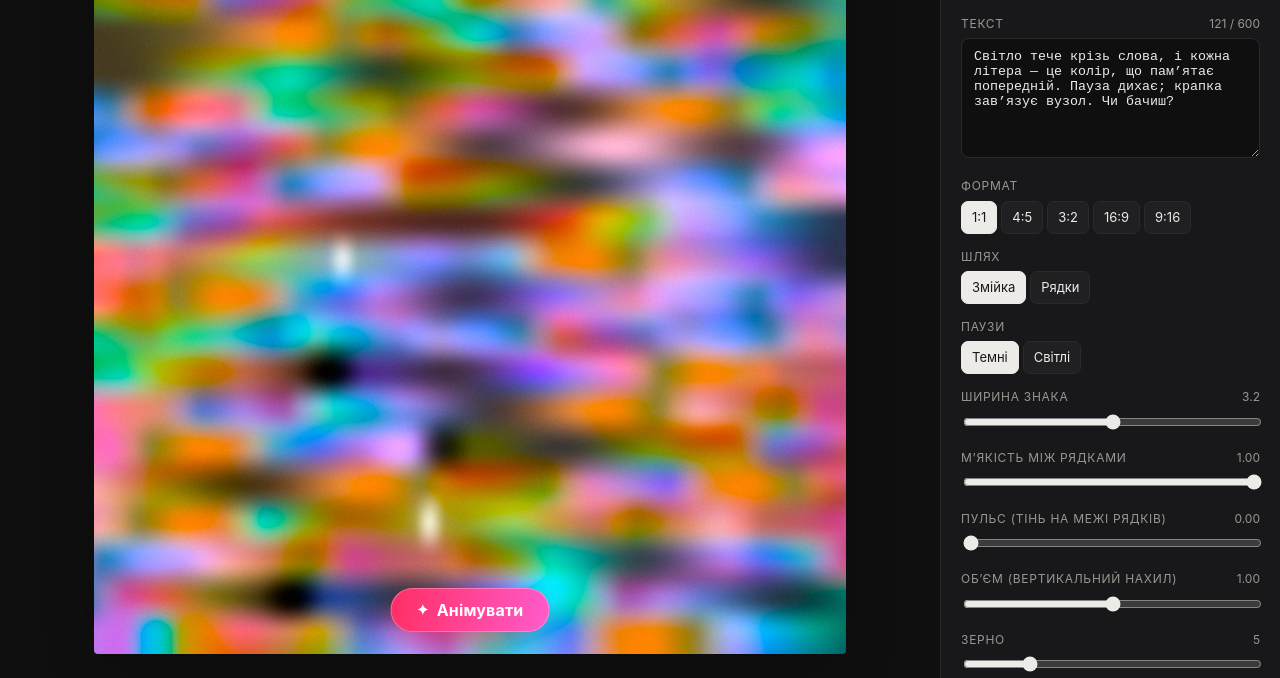
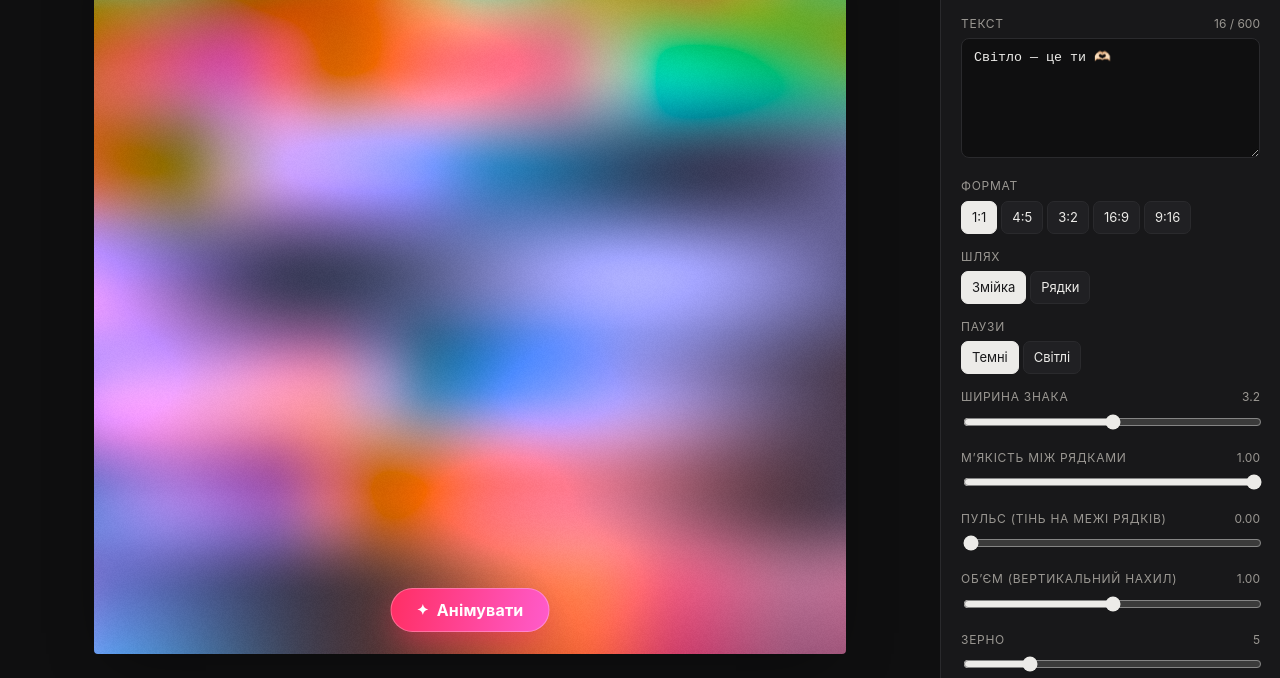
Before and after one commit to kbdstorage002/graditxt, a plain HTML site: page docs/index.html in a window 1280 px wide. Shown: the part 122-800 px from the top of the page. Drawn offline with Linux system fonts and the light colour scheme.

Commit message:
Short default text; treat emoji with modifiers as one sign
Default text is now "Світло — це ти 🫶🏻". Text is split into graphemes
(Intl.Segmenter), so 🫶🏻 is a single sign with its own gradient instead
of a heart plus a separate skin-tone cell.

Co-Authored-By: Claude Opus 5.5 <noreply@anthropic.com>

```diff
--- a/docs/index.html
+++ b/docs/index.html
@@ -106,7 +106,7 @@
     <p class="sub">Текст стає полотном. Кожен знак має свій градієнт, а між знаками стоять м’які конектори.</p>
 
     <label for="txt">Текст <span id="count"></span></label>
-    <textarea id="txt" maxlength="600" spellcheck="false">Світло тече крізь слова, і кожна літера — це колір, що пам’ятає попередній. Пауза дихає; крапка зав’язує вузол. Чи бачиш?</textarea>
+    <textarea id="txt" maxlength="600" spellcheck="false">Світло — це ти 🫶🏻</textarea>
 
     <label>Формат</label>
     <div class="seg" id="aspect">
@@ -233,7 +233,9 @@ function genome(ch, seed) {
   if (genomeCache.has(key)) return genomeCache.get(key);
   const lower = ch.toLowerCase();
   const upper = ch !== lower;
-  const cp = lower.codePointAt(0);
+  // one code point → its code; a multi-code-point grapheme (🫶🏻, 👍🏽…) → a hash of all of them
+  const cps = [...lower].map(c => c.codePointAt(0));
+  const cp = cps.length === 1 ? cps[0] : cps.reduce((h, c) => Math.imul(h ^ c, 16777619), 2166136261) >>> 0;
   const r = rng(Math.imul(cp, 2654435761) ^ Math.imul(seed + 1, 40503));
   r(); r();
   const h1 = r() * 360;
@@ -437,8 +439,12 @@ segGroup('aspect', v => { state.aspect = v.split(':').map(Number); frame.style.s
 segGroup('path', v => state.path = v);
 segGroup('theme', v => state.theme = v);
 
+// split into user-perceived characters, so an emoji with a skin tone stays one sign
+const segmenter = typeof Intl !== 'undefined' && Intl.Segmenter ? new Intl.Segmenter('uk', { granularity: 'grapheme' }) : null;
+const graphemes = t => segmenter ? Array.from(segmenter.segment(t), x => x.segment) : [...t];
+
 const params = () => ({
-  chars: [...$('txt').value].slice(0, MAX),
+  chars: graphemes($('txt').value).slice(0, MAX),
   seed: parseInt($('seed').value, 10) || 0,
   k: +$('k').value, soft: +$('soft').value, pulse: +$('pulse').value, vol: +$('vol').value, grain: +$('grain').value,
   ...state
```
